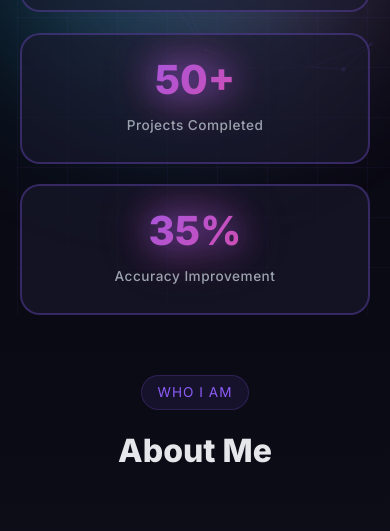
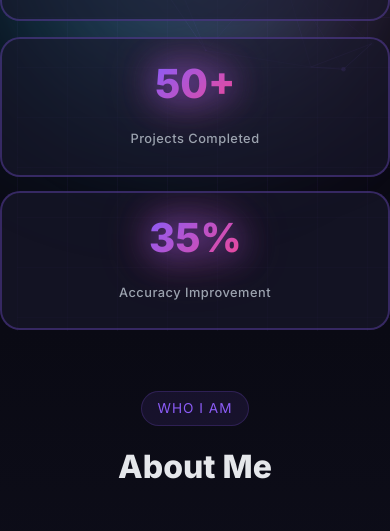
Before and after one commit to cgyudistira/cgyudistira.github.io, a plain HTML site: page index.html in a window 390 px wide. Shown: the part 750-1281 px from the top of the page. Drawn offline with nearby package versions, Linux system fonts and the light colour scheme.

Commit message:
Make stats boxes equal size with responsive layout for mobile/tablet

```diff
--- a/style.css
+++ b/style.css
@@ -320,15 +320,19 @@ body {
 .hero-stats {
     display: flex;
     justify-content: center;
-    gap: 30px;
+    align-items: stretch;
+    gap: 25px;
     animation: fadeIn 1s ease-out 1.2s both;
     margin-top: 60px;
     flex-wrap: wrap;
+    max-width: 900px;
+    margin-left: auto;
+    margin-right: auto;
 }
 
 .stat-item {
     text-align: center;
-    padding: 40px 50px;
+    padding: 35px 40px;
     border-radius: 20px;
     transition: all 0.4s ease;
     background: rgba(26, 26, 46, 0.6);
@@ -336,7 +340,13 @@ body {
     backdrop-filter: blur(20px);
     position: relative;
     overflow: hidden;
-    min-width: 200px;
+    flex: 1;
+    min-width: 220px;
+    max-width: 280px;
+    display: flex;
+    flex-direction: column;
+    justify-content: center;
+    align-items: center;
 }
 
 .stat-item::before {
@@ -1134,17 +1144,16 @@ body {
     }
 
     .hero-stats {
-        flex-direction: column;
         gap: 20px;
         margin-top: 40px;
+        max-width: 100%;
     }
 
     .stat-item {
-        padding: 30px 40px;
-        min-width: auto;
-        width: 100%;
-        max-width: 350px;
-        margin: 0 auto;
+        padding: 30px 35px;
+        min-width: 180px;
+        max-width: 100%;
+        flex: 1 1 calc(50% - 10px);
     }
 
     .stat-number {
@@ -1152,7 +1161,7 @@ body {
     }
 
     .stat-label {
-        font-size: 0.95rem;
+        font-size: 0.9rem;
     }
 
     .section-title {
@@ -1193,8 +1202,15 @@ body {
         font-size: 2rem;
     }
 
+    .hero-stats {
+        gap: 15px;
+    }
+
     .stat-item {
-        padding: 25px 30px;
+        padding: 25px 20px;
+        min-width: 140px;
+        flex: 1 1 100%;
+        max-width: 100%;
     }
 
     .stat-number {
@@ -1202,7 +1218,7 @@ body {
     }
 
     .stat-label {
-        font-size: 0.85rem;
+        font-size: 0.8rem;
     }
 
     .project-card {
```
